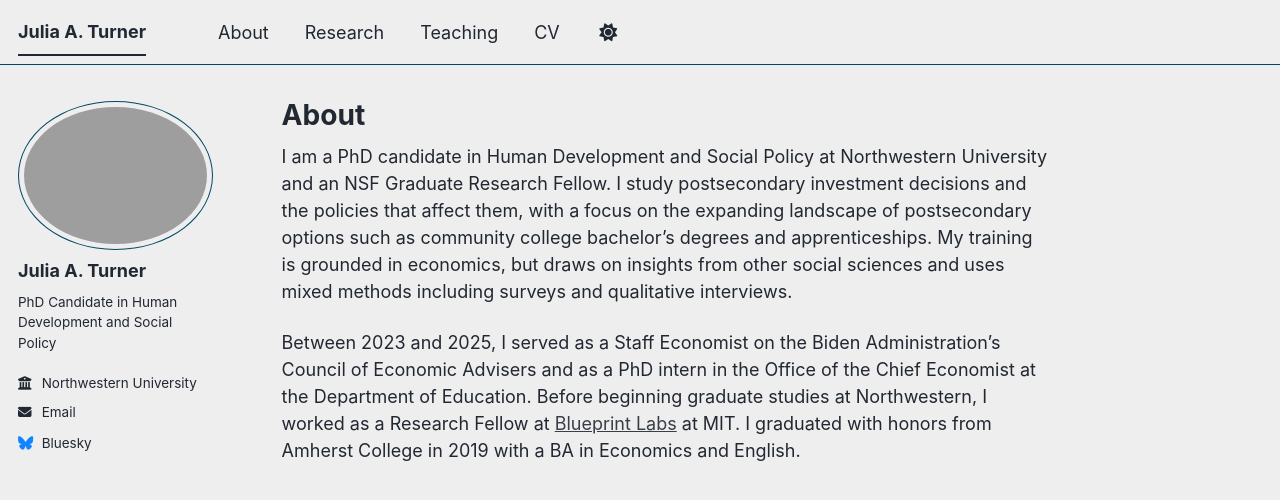
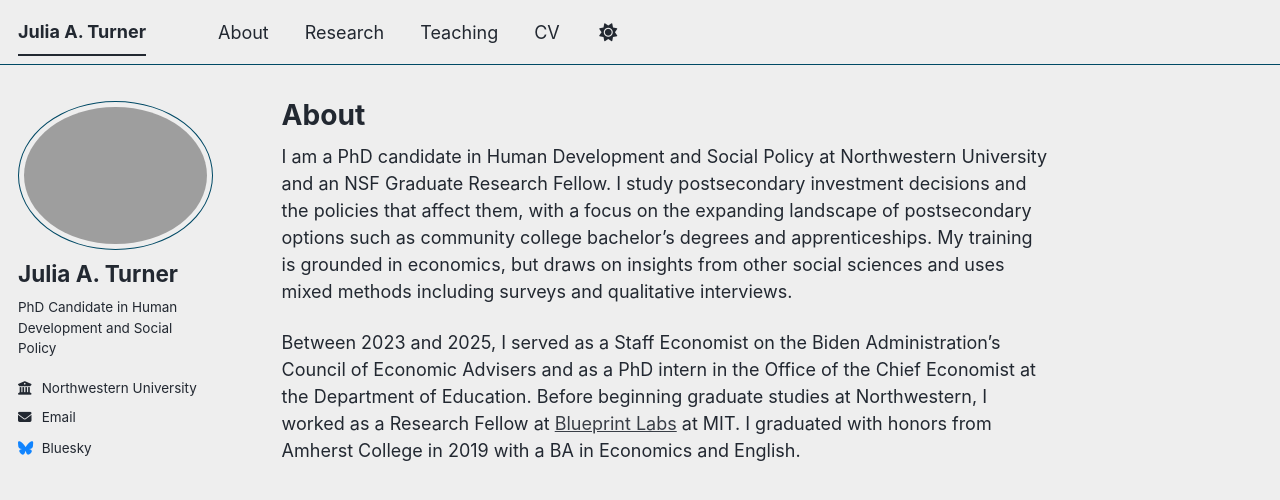
Before and after one commit to julia-a-turner/julia-a-turner.github.io, a Jekyll site: the page built from _pages/about.md, in a window 1280 px wide. Shown: the top 500 px of the page. Built offline with Jekyll 4.4.1, drawn with Linux system fonts in a browser that asks for light colours; a script bundle is joined from its source files by our own code; library files that are not in the unit come from our copies.

Commit message:
Update _sidebar.scss

```diff
--- a/_sass/layout/_sidebar.scss
+++ b/_sass/layout/_sidebar.scss
@@ -189,7 +189,7 @@
 }
 .sidebar .author__name {
   font-family: $sans-serif;
-  font-size: $type-size-5;
+  font-size: $type-size-4;
 }
 
 .sidebar .author__desktop {
@@ -203,13 +203,14 @@
   margin: 0;
 
   @include breakpoint($large) {
-    margin-top: 10px;
-    margin-bottom: 10px;
+    margin-top: 20px;
+    margin-bottom: 20px;
   }
 }
 
 .author__bio {
   margin: 0;
+   font-size: $type-size-5;
 
   @include breakpoint($large) {
     margin-top: 10px;
```
